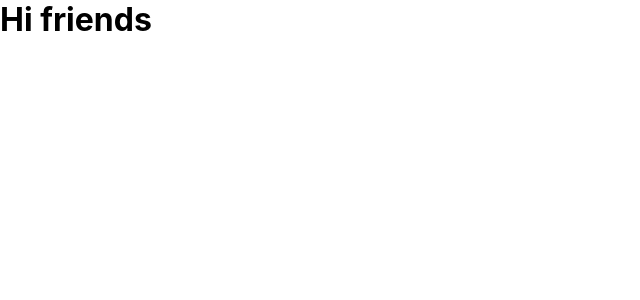
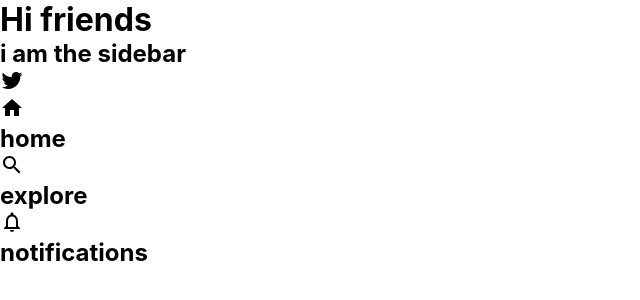
Before and after one commit to christianlewis024/ditter, a React (Create React App) app: page / in a window 1280 px wide. Shown: the top 300 px of the page, without its empty margins (0-640 px from the left). Built offline with nearby package versions, Linux system fonts and the light colour scheme.

Commit message:
basic structure and sidebar components created,&materialUI

```diff
--- a/package.json
+++ b/package.json
@@ -3,6 +3,8 @@
   "version": "0.1.0",
   "private": true,
   "dependencies": {
+    "@material-ui/core": "^4.11.0",
+    "@material-ui/icons": "^4.9.1",
     "@testing-library/jest-dom": "^4.2.4",
     "@testing-library/react": "^9.5.0",
     "@testing-library/user-event": "^7.2.1",
--- a/src/App.js
+++ b/src/App.js
@@ -1,10 +1,15 @@
 import React from 'react';
 import './App.css';
+import Sidebar from "./Sidebar"
 
 function App() {
   return (
     <div className="app">
     <h1> Hi friends</h1>
+    {/* sidebar */}
+    <Sidebar/>
+    {/* feed */}
+    {/* widgets - right hand side components and extra functionality*/}
     </div>
   );
 }
--- /dev/null
+++ b/src/Sidebar.js
@@ -0,0 +1,27 @@
+import React from 'react'
+import "./Sidebar.css"
+import TwitterIcon from "@material-ui/icons/Twitter"
+import SidebarOption from "./SidebarOption"
+import HomeIcon from "@material-ui/icons/Home"
+import SearchIcon from "@material-ui/icons/Search"
+import NotificationsNoneIcon from "@material-ui/icons/NotificationsNone"
+
+
+function Sidebar() {
+    return (
+        <div className="sidebar">
+           <h2>i am the sidebar</h2>
+
+           <TwitterIcon/>
+
+           <SidebarOption Icon={HomeIcon} text="home"/>
+           <SidebarOption Icon={SearchIcon} text="explore"/>
+           <SidebarOption Icon={NotificationsNoneIcon} text="notifications"/>
+
+           {/* button -> tweet */}
+
+        </div>
+    )
+}
+
+export default Sidebar
--- /dev/null
+++ b/src/SidebarOption.js
@@ -0,0 +1,13 @@
+import React from 'react'
+import "./SidebarOption.css"
+
+function SidebarOption({ text, Icon}) {
+    return (
+        <div className="sidebarOption">
+            <Icon/>
+          <h2> {text}</h2>
+        </div>
+    )
+}
+
+export default SidebarOption
```
Also changed, not shown: src/Sidebar.css (added), src/SidebarOption.css (added), 1 other file (tests, documents, lock files or other folders).
